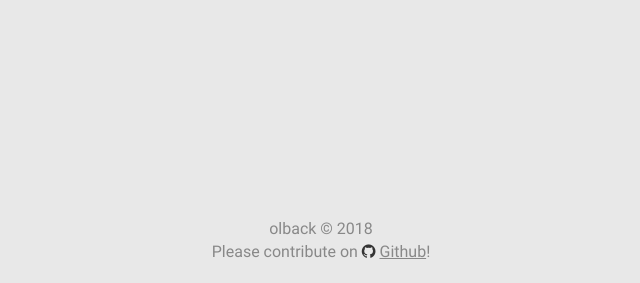
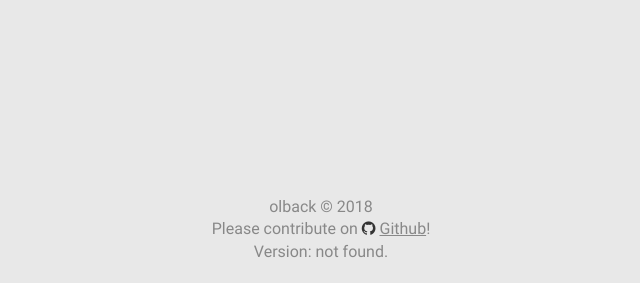
Before and after one commit to olback/o-todo, a PHP site: page /login.php in a window 1280 px wide. Shown: the part 517-800 px from the top of the page, without its empty margins (319-959 px from the left). Run offline with PHP 8.4, Linux system fonts and the light colour scheme; some web fonts are replaced.

Commit message:
Version info

```diff
--- a/app/api/functions.php
+++ b/app/api/functions.php
@@ -57,4 +57,13 @@
         die(json_encode($error));
     }
 
+    function version() {
+        if(file_exists('../info.json')) {
+            // Return first 7 chars of git hash
+            return json_decode(file_get_contents('../info.json'), true)['version'];
+        } else {
+            return 'not found.';
+        }
+    }
+
 ?>
--- a/app/login.php
+++ b/app/login.php
@@ -2,6 +2,7 @@
 
     // Load settings
     $settings = require(__DIR__.'/api/settings.php');
+    require(__DIR__.'/api/functions.php');
 
     // Sign out the user when navigating to this page.
     setcookie('api_key', NULL);
@@ -85,7 +86,6 @@
         );
 
         require(__DIR__.'/api/initdb.php');
-        require(__DIR__.'/api/functions.php');
 
         $username = $_POST['new-username'];
         $password_hash = password_hash($_POST['new-password'], PASSWORD_BCRYPT, $hash_options);
@@ -202,9 +202,12 @@
         </main>
 
         <footer>
-            olback &copy; <?php echo date('Y'); ?><br>Please contribute on <i class="fa fa-github" aria-hidden="true" style="color:#333;"></i> <a href="https://github.com/olback/o-todo" target="_blank" class="contribute">Github</a>!
+            olback &copy; <?php echo date('Y'); ?><br>
+            Please contribute on <i class="fa fa-github" aria-hidden="true" style="color:#333;"></i> <a href="https://github.com/olback/o-todo" target="_blank" class="contribute">Github</a>!<br>
+            Version: <?php echo version(); ?>
         </footer>
 
+        <!-- Github corner -->
         <a href="https://github.com/olback/o-todo" style="z-index: 100;" class="github-corner" aria-label="View source on Github"><svg width="80" height="80" viewBox="0 0 250 250" style="fill:#fc0; color:#222; position: absolute; top: 0; border: 0; right: 0;" aria-hidden="true"><path d="M0,0 L115,115 L130,115 L142,142 L250,250 L250,0 Z"></path><path d="M128.3,109.0 C113.8,99.7 119.0,89.6 119.0,89.6 C122.0,82.7 120.5,78.6 120.5,78.6 C119.2,72.0 123.4,76.3 123.4,76.3 C127.3,80.9 125.5,87.3 125.5,87.3 C122.9,97.6 130.6,101.9 134.4,103.2" fill="currentColor" style="transform-origin: 130px 106px;" class="octo-arm"></path><path d="M115.0,115.0 C114.9,115.1 118.7,116.5 119.8,115.4 L133.7,101.6 C136.9,99.2 139.9,98.4 142.2,98.6 C133.8,88.0 127.5,74.4 143.8,58.0 C148.5,53.4 154.0,51.2 159.7,51.0 C160.3,49.4 163.2,43.6 171.4,40.1 C171.4,40.1 176.1,42.5 178.8,56.2 C183.1,58.6 187.2,61.8 190.9,65.4 C194.5,69.0 197.7,73.2 200.1,77.6 C213.8,80.2 216.3,84.9 216.3,84.9 C212.7,93.1 206.9,96.0 205.4,96.6 C205.1,102.4 203.0,107.8 198.3,112.5 C181.9,128.9 168.3,122.5 157.7,114.1 C157.9,116.9 156.7,120.9 152.7,124.9 L141.0,136.5 C139.8,137.7 141.6,141.9 141.8,141.8 Z" fill="currentColor" class="octo-body"></path></svg></a>
 
         <?php
```
